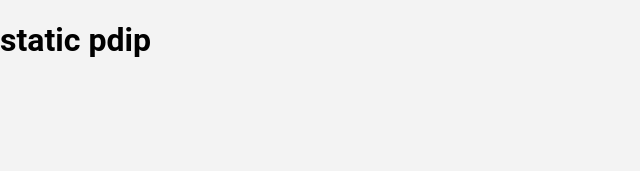
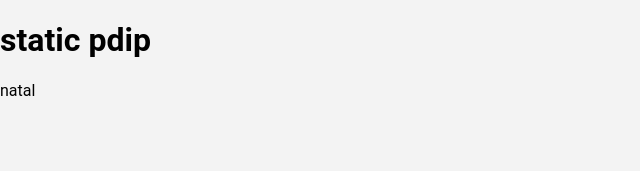
Before and after one commit to jemblonganvalley/next_pdip, a Next.js app: page / in a window 1280 px wide. Shown: the top 171 px of the page, without its empty margins (0-640 px from the left). Built offline with nearby package versions, Linux system fonts and the light colour scheme.

Commit message:
update video

```diff
--- a/package.json
+++ b/package.json
@@ -6,7 +6,8 @@
   "scripts": {
     "dev": "next",
     "export": "next export -o build",
-    "build": "next build"
+    "build": "next build",
+    "start": "next start"
   },
   "keywords": [],
   "author": "",
--- a/pages/berita/[query].jsx
+++ b/pages/berita/[query].jsx
@@ -27,6 +27,8 @@ export default function Index({ data, name }) {
 
             <meta property="og:type" content="article" />
             <meta content="og:image:type" property="image/*" />
+            <meta property="og:video" content={data.path} />
+            <meta property="og:video:width" content="500px" />
           </Head>
           <div className="wrapperBeritaPage1">
             <div className="linkedBeritaPage1">
--- a/pages/index.jsx
+++ b/pages/index.jsx
@@ -2,6 +2,7 @@ const Index = ({ post }) => {
   return (
     <div>
       <h1>static pdip</h1>
+      <a href="/berita/1183">natal</a>
     </div>
   );
 };
```
Also changed, not shown: 2 other files (tests, documents, lock files or other folders).
